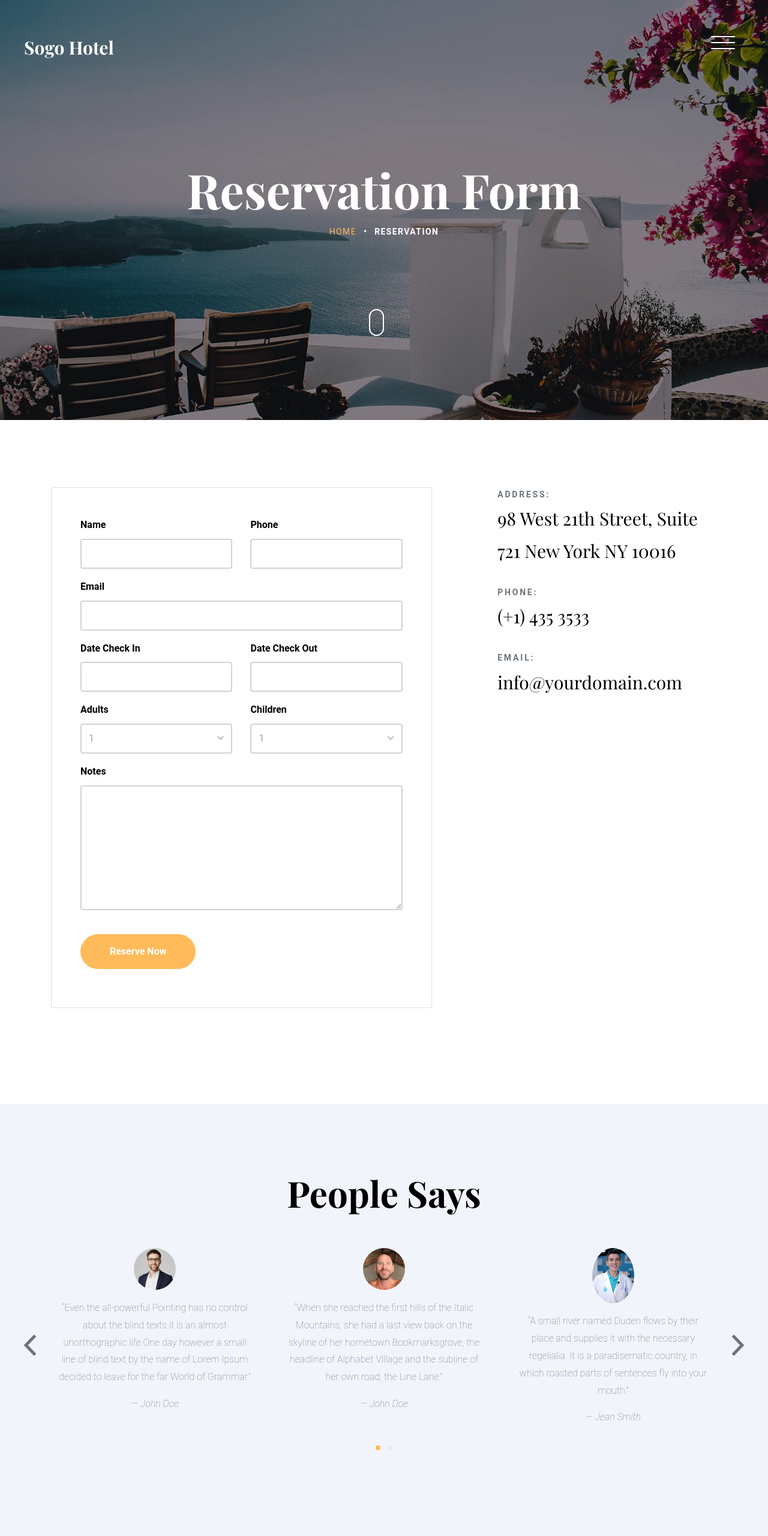
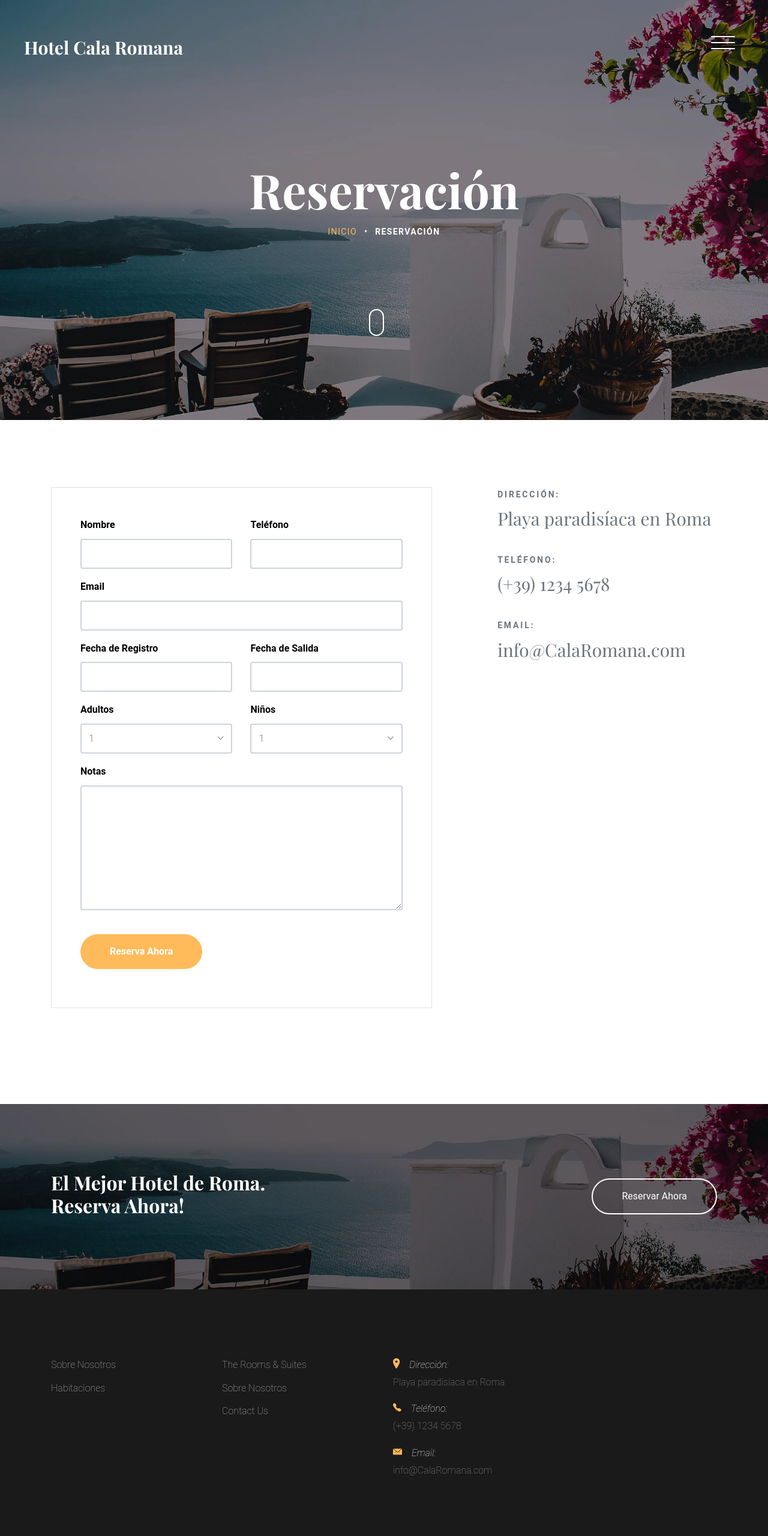
Before and after one commit to Fran5647/Pagina_Hoteles_Bootstrap, a plain HTML site: page reservation.html in a window 1280 px wide. Shown: the top 2560 px of the page at 60% size. Drawn offline with nearby package versions, Linux system fonts and the light colour scheme; files whose address does not match are found by name; a web font is replaced by a local one.

Commit message:
Toques Finales

```diff
--- a/reservation.html
+++ b/reservation.html
@@ -29,7 +29,7 @@
     <header class="site-header js-site-header">
       <div class="container-fluid">
         <div class="row align-items-center">
-          <div class="col-6 col-lg-4 site-logo" data-aos="fade"><a href="index.html">Sogo Hotel</a></div>
+          <div class="col-6 col-lg-4 site-logo" data-aos="fade"><a href="index.html">Hotel Cala Romana</a></div>
           <div class="col-6 col-lg-8">
 
 
@@ -46,12 +46,11 @@
                   <div class="row full-height align-items-center">
                     <div class="col-md-6 mx-auto">
                       <ul class="list-unstyled menu">
-                        <li><a href="index.html">Home</a></li>
-                        <li><a href="rooms.html">Rooms</a></li>
-                        <li><a href="about.html">About</a></li>
-                        <li><a href="events.html">Events</a></li>
-                        <li><a href="contact.html">Contact</a></li>
-                        <li class="active"><a href="reservation.html">Reservation</a></li>
+                        <li class="active"><a href="index.html">Inicio</a></li>
+                        <li><a href="rooms.html">Habitaciones</a></li>
+                        <li><a href="about.html">Sobre Nosotros</a></li>
+                        <li><a href="contact.html">Contáctanos</a></li>
+                        <li><a href="reservation.html">Reservación</a></li>
                       </ul>
                     </div>
                   </div>
@@ -68,11 +67,11 @@
       <div class="container">
         <div class="row site-hero-inner justify-content-center align-items-center">
           <div class="col-md-10 text-center" data-aos="fade">
-            <h1 class="heading mb-3">Reservation Form</h1>
+            <h1 class="heading mb-3">Reservación</h1>
             <ul class="custom-breadcrumbs mb-4">
-              <li><a href="index.html">Home</a></li>
+              <li><a href="index.html">Inicio</a></li>
               <li>&bullet;</li>
-              <li>Reservation</li>
+              <li>Reservación</li>
             </ul>
           </div>
         </div>
@@ -94,11 +93,11 @@
             <form action="#" method="post" class="bg-white p-md-5 p-4 mb-5 border">
               <div class="row">
                 <div class="col-md-6 form-group">
-                  <label class="text-black font-weight-bold" for="name">Name</label>
+                  <label class="text-black font-weight-bold" for="name">Nombre</label>
                   <input type="text" id="name" class="form-control ">
                 </div>
                 <div class="col-md-6 form-group">
-                  <label class="text-black font-weight-bold" for="phone">Phone</label>
+                  <label class="text-black font-weight-bold" for="phone">Teléfono</label>
                   <input type="text" id="phone" class="form-control ">
                 </div>
               </div>
@@ -112,18 +111,18 @@
 
               <div class="row">
                 <div class="col-md-6 form-group">
-                  <label class="text-black font-weight-bold" for="checkin_date">Date Check In</label>
+                  <label class="text-black font-weight-bold" for="checkin_date">Fecha de Registro</label>
                   <input type="text" id="checkin_date" class="form-control">
                 </div>
                 <div class="col-md-6 form-group">
-                  <label class="text-black font-weight-bold" for="checkout_date">Date Check Out</label>
+                  <label class="text-black font-weight-bold" for="checkout_date">Fecha de Salida</label>
                   <input type="text" id="checkout_date" class="form-control">
                 </div>
               </div>
 
               <div class="row">
                 <div class="col-md-6 form-group">
-                  <label for="adults" class="font-weight-bold text-black">Adults</label>
+                  <label for="adults" class="font-weight-bold text-black">Adultos</label>
                   <div class="field-icon-wrap">
                     <div class="icon"><span class="ion-ios-arrow-down"></span></div>
                     <select name="" id="adults" class="form-control">
@@ -135,7 +134,7 @@
                   </div>
                 </div>
                 <div class="col-md-6 form-group">
-                  <label for="children" class="font-weight-bold text-black">Children</label>
+                  <label for="children" class="font-weight-bold text-black">Niños</label>
                   <div class="field-icon-wrap">
                     <div class="icon"><span class="ion-ios-arrow-down"></span></div>
                     <select name="" id="children" class="form-control">
@@ -148,17 +147,15 @@
                 </div>
               </div>
 
-
-
               <div class="row mb-4">
                 <div class="col-md-12 form-group">
-                  <label class="text-black font-weight-bold" for="message">Notes</label>
+                  <label class="text-black font-weight-bold" for="message">Notas</label>
                   <textarea name="message" id="message" class="form-control " cols="30" rows="8"></textarea>
                 </div>
               </div>
               <div class="row">
                 <div class="col-md-6 form-group">
-                  <input type="submit" value="Reserve Now" class="btn btn-primary text-white py-3 px-5 font-weight-bold">
+                  <input type="submit" value="Reserva Ahora" class="btn btn-primary text-white py-3 px-5 font-weight-bold">
                 </div>
               </div>
             </form>
@@ -167,108 +164,23 @@
           <div class="col-md-5" data-aos="fade-up" data-aos-delay="200">
             <div class="row">
               <div class="col-md-10 ml-auto contact-info">
-                <p><span class="d-block">Address:</span> <span class="text-black"> 98 West 21th Street, Suite 721 New York NY 10016</span></p>
-                <p><span class="d-block">Phone:</span> <span class="text-black"> (+1) 435 3533</span></p>
-                <p><span class="d-block">Email:</span> <span class="text-black"> info@yourdomain.com</span></p>
+                <p><span class="d-block">Dirección:</span> <span>Playa paradisíaca en Roma</span></p>
+                <p><span class="d-block">Teléfono:</span> <span> (+39) 1234 5678</span></p>
+                <p><span class="d-block">Email:</span> <span> info@CalaRomana.com</span></p>
               </div>
             </div>
           </div>
         </div>
       </div>
     </section>
-
-    <section class="section testimonial-section bg-light">
-      <div class="container">
-        <div class="row justify-content-center text-center mb-5">
-          <div class="col-md-7">
-            <h2 class="heading" data-aos="fade-up">People Says</h2>
-          </div>
-        </div>
-        <div class="row">
-          <div class="js-carousel-2 owl-carousel mb-5" data-aos="fade-up" data-aos-delay="200">
-
-            <div class="testimonial text-center slider-item">
-              <div class="author-image mb-3">
-                <img src="images/person_1.jpg" alt="Image placeholder" class="rounded-circle mx-auto">
-              </div>
-              <blockquote>
-
-                <p>&ldquo;A small river named Duden flows by their place and supplies it with the necessary regelialia. It is a paradisematic country, in which roasted parts of sentences fly into your mouth.&rdquo;</p>
-              </blockquote>
-              <p><em>&mdash; Jean Smith</em></p>
-            </div>
-
-            <div class="testimonial text-center slider-item">
-              <div class="author-image mb-3">
-                <img src="images/person_2.jpg" alt="Image placeholder" class="rounded-circle mx-auto">
-              </div>
-              <blockquote>
-                <p>&ldquo;Even the all-powerful Pointing has no control about the blind texts it is an almost unorthographic life One day however a small line of blind text by the name of Lorem Ipsum decided to leave for the far World of Grammar.&rdquo;</p>
-              </blockquote>
-              <p><em>&mdash; John Doe</em></p>
-            </div>
-
-            <div class="testimonial text-center slider-item">
-              <div class="author-image mb-3">
-                <img src="images/person_3.jpg" alt="Image placeholder" class="rounded-circle mx-auto">
-              </div>
-              <blockquote>
-
-                <p>&ldquo;When she reached the first hills of the Italic Mountains, she had a last view back on the skyline of her hometown Bookmarksgrove, the headline of Alphabet Village and the subline of her own road, the Line Lane.&rdquo;</p>
-              </blockquote>
-              <p><em>&mdash; John Doe</em></p>
-            </div>
-
-
-            <div class="testimonial text-center slider-item">
-              <div class="author-image mb-3">
-                <img src="images/person_1.jpg" alt="Image placeholder" class="rounded-circle mx-auto">
-              </div>
-              <blockquote>
-
-                <p>&ldquo;A small river named Duden flows by their place and supplies it with the necessary regelialia. It is a paradisematic country, in which roasted parts of sentences fly into your mouth.&rdquo;</p>
-              </blockquote>
-              <p><em>&mdash; Jean Smith</em></p>
-            </div>
-
-            <div class="testimonial text-center slider-item">
-              <div class="author-image mb-3">
-                <img src="images/person_2.jpg" alt="Image placeholder" class="rounded-circle mx-auto">
-              </div>
-              <blockquote>
-                <p>&ldquo;Even the all-powerful Pointing has no control about the blind texts it is an almost unorthographic life One day however a small line of blind text by the name of Lorem Ipsum decided to leave for the far World of Grammar.&rdquo;</p>
-              </blockquote>
-              <p><em>&mdash; John Doe</em></p>
-            </div>
-
-            <div class="testimonial text-center slider-item">
-              <div class="author-image mb-3">
-                <img src="images/person_3.jpg" alt="Image placeholder" class="rounded-circle mx-auto">
-              </div>
-              <blockquote>
-
-                <p>&ldquo;When she reached the first hills of the Italic Mountains, she had a last view back on the skyline of her hometown Bookmarksgrove, the headline of Alphabet Village and the subline of her own road, the Line Lane.&rdquo;</p>
-              </blockquote>
-              <p><em>&mdash; John Doe</em></p>
-            </div>
-
-          </div>
-            <!-- END slider -->
-        </div>
-
-      </div>
-    </section>
-
-
-
     <section class="section bg-image overlay" style="background-image: url('images/hero_4.jpg');">
       <div class="container" >
         <div class="row align-items-center">
           <div class="col-12 col-md-6 text-center mb-4 mb-md-0 text-md-left" data-aos="fade-up">
-              <h2 class="text-white font-weight-bold">A Best Place To Stay. Reserve Now!</h2>
+            <h2 class="text-white font-weight-bold">El Mejor Hotel de Roma. <br>Reserva Ahora!</h2>
           </div>
           <div class="col-12 col-md-6 text-center text-md-right" data-aos="fade-up" data-aos-delay="200">
-              <a href="reservation.html" class="btn btn-outline-white-primary py-3 text-white px-5">Reserve Now</a>
+            <a href="reservation.html" class="btn btn-outline-white-primary py-3 text-white px-5">Reservar Ahora</a>
           </div>
         </div>
       </div>
@@ -279,34 +191,22 @@
       <div class="row mb-4">
         <div class="col-md-3 mb-5">
           <ul class="list-unstyled link">
-              <li><a href="#">About Us</a></li>
-              <li><a href="#">Terms &amp; Conditions</a></li>
-              <li><a href="#">Privacy Policy</a></li>
-             <li><a href="#">Rooms</a></li>
+            <li><a href="about.html">Sobre Nosotros</a></li>
+           <li><a href="rooms.html">Habitaciones</a></li>
           </ul>
         </div>
         <div class="col-md-3 mb-5">
           <ul class="list-unstyled link">
-              <li><a href="#">The Rooms &amp; Suites</a></li>
-              <li><a href="#">About Us</a></li>
-              <li><a href="#">Contact Us</a></li>
-              <li><a href="#">Restaurant</a></li>
+            <li><a href="rooms.html">The Rooms &amp; Suites</a></li>
+            <li><a href="about.html">Sobre Nosotros</a></li>
+            <li><a href="contact.html">Contact Us</a></li>
           </ul>
         </div>
         <div class="col-md-3 mb-5 pr-md-5 contact-info">
           <!-- <li>198 West 21th Street, <br> Suite 721 New York NY 10016</li> -->
-            <p><span class="d-block"><span class="ion-ios-location h5 mr-3 text-primary"></span>Address:</span> <span> 198 West 21th Street, <br> Suite 721 New York NY 10016</span></p>
-            <p><span class="d-block"><span class="ion-ios-telephone h5 mr-3 text-primary"></span>Phone:</span> <span> (+1) 435 3533</span></p>
-            <p><span class="d-block"><span class="ion-ios-email h5 mr-3 text-primary"></span>Email:</span> <span> info@domain.com</span></p>
-          </div>
-          <div class="col-md-3 mb-5">
-            <p>Sign up for our newsletter</p>
-            <form action="#" class="footer-newsletter">
-              <div class="form-group">
-                <input type="email" class="form-control" placeholder="Email...">
-                <button type="submit" class="btn"><span class="fa fa-paper-plane"></span></button>
-              </div>
-            </form>
+          <p><span class="d-block"><span class="ion-ios-location h5 mr-3 text-primary"></span>Dirección:</span> <span>Playa paradisíaca en Roma</span></p>
+          <p><span class="d-block"><span class="ion-ios-telephone h5 mr-3 text-primary"></span>Teléfono:</span> <span> (+39) 1234 5678</span></p>
+          <p><span class="d-block"><span class="ion-ios-email h5 mr-3 text-primary"></span>Email:</span> <span> info@CalaRomana.com</span></p>
         </div>
       </div>
       <div class="row pt-5">
@@ -314,14 +214,6 @@
           <!-- Link back to Colorlib can't be removed. Template is licensed under CC BY 3.0. -->
           Copyright &copy;<script>document.write(new Date().getFullYear());</script> All rights reserved | This template is made with <i class="icon-heart-o" aria-hidden="true"></i> by <a href="https://colorlib.com" target="_blank" >Colorlib</a>
           <!-- Link back to Colorlib can't be removed. Template is licensed under CC BY 3.0. -->
-          </p>
-
-          <p class="col-md-6 text-right social">
-            <a href="#"><span class="fa fa-tripadvisor"></span></a>
-            <a href="#"><span class="fa fa-facebook"></span></a>
-            <a href="#"><span class="fa fa-twitter"></span></a>
-            <a href="#"><span class="fa fa-linkedin"></span></a>
-            <a href="#"><span class="fa fa-vimeo"></span></a>
         </p>
       </div>
     </div>
```
Also changed, not shown: about.html (+1 -1 lines), contact.html (+12 -12 lines), index.html (+1 -1 lines), rooms.html (+1 -1 lines). Lines whose indentation alone changed are shown as unchanged.
